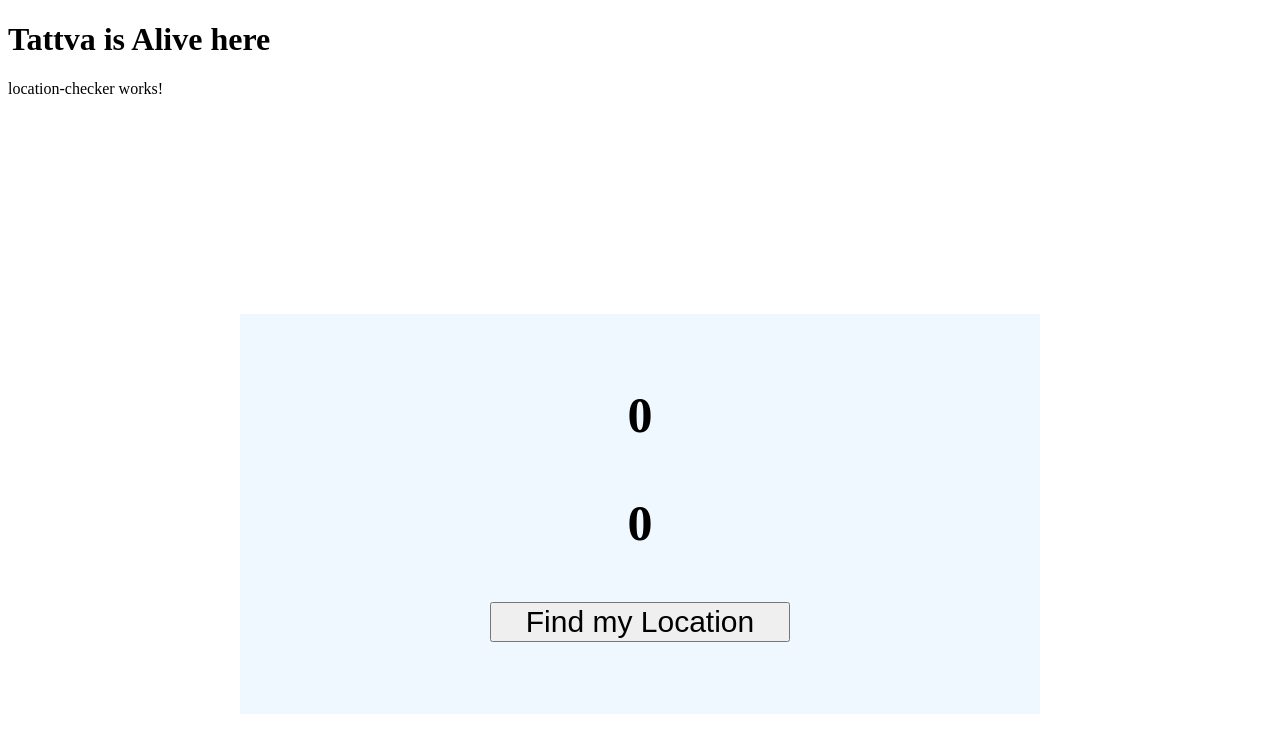
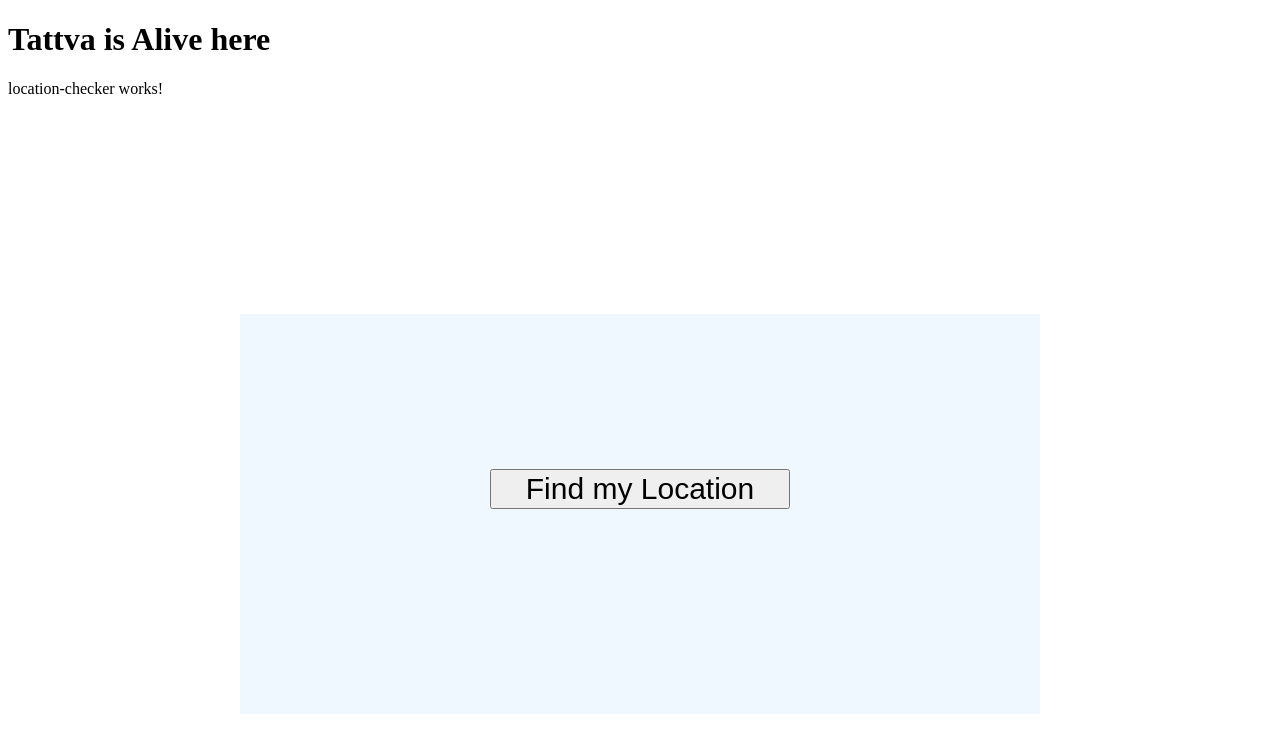
Before and after one commit to Vaishali-962/Tattva, an Angular app: page / in a window 1280 px wide. Shown: the top 752 px of the page. Built offline with nearby package versions, Linux system fonts and the light colour scheme.

Commit message:
added @if to make the longitude, latitude visible only after the button is clicked

```diff
--- a/src/app/location-checker/location-checker.component.html
+++ b/src/app/location-checker/location-checker.component.html
@@ -2,8 +2,8 @@
 <div class="outerContainer">
 <div class="container">
   <div class="display">
-    <p class="long"><strong>{{long}}</strong></p>
-    <p class="lat"><strong>{{lat}}</strong></p>
+    @if(isDetectLocationMethodCalled){<p class="long"><strong>{{long}}</strong></p>}
+    @if(isDetectLocationMethodCalled){<p class="long"><strong>{{long}}</strong></p>}
   </div>
   <button type="submit" class="submit-button" (click)="detectLocation()">Find my Location</button>
 </div>
--- a/src/app/location-checker/location-checker.component.ts
+++ b/src/app/location-checker/location-checker.component.ts
@@ -10,8 +10,9 @@
 export class LocationCheckerComponent {
   long : number = 0;
   lat : number = 0;
-
+  isDetectLocationMethodCalled :boolean = false;
   detectLocation(){
+    this.isDetectLocationMethodCalled = true;
     console.log("Button is clicked!");
   }
 }
```
